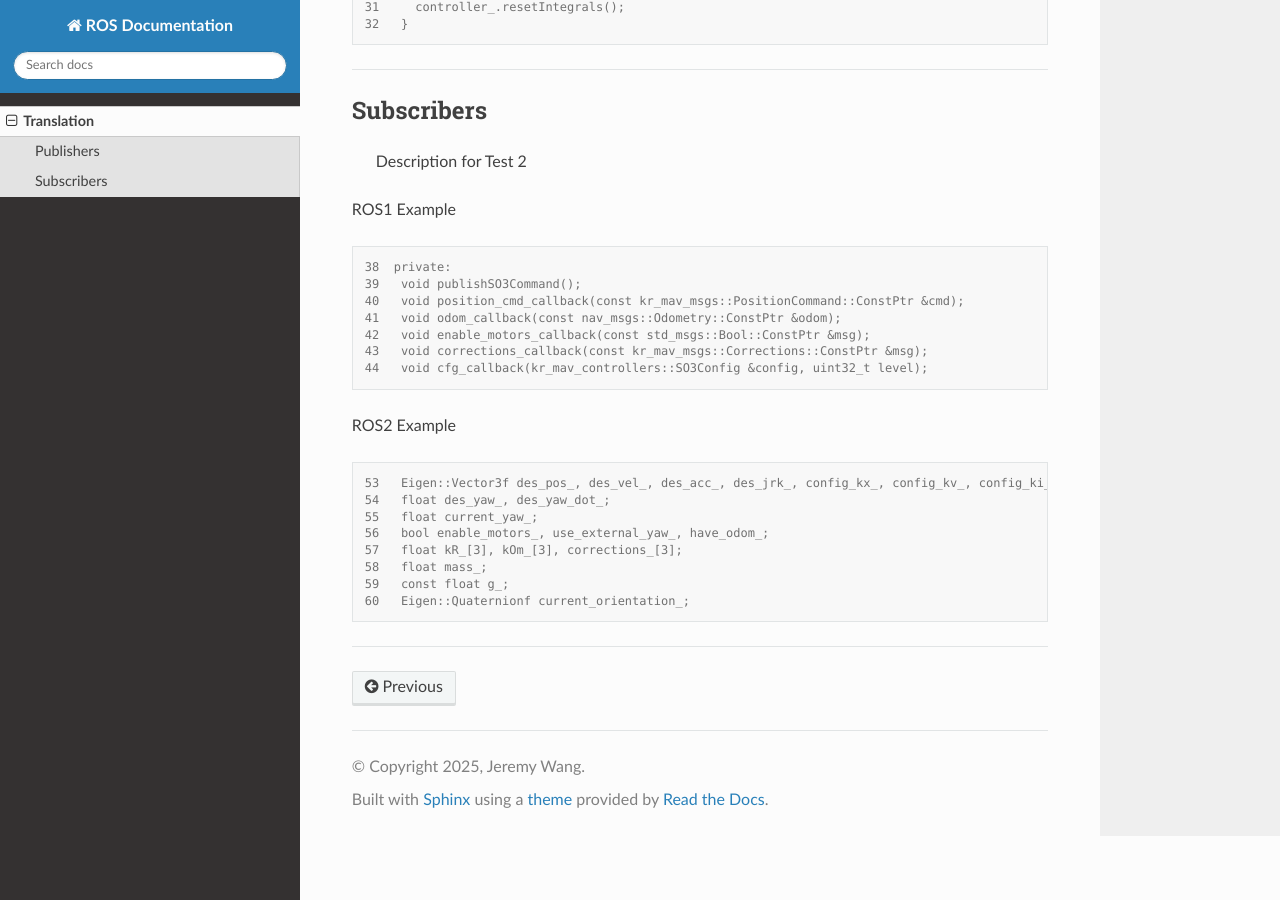
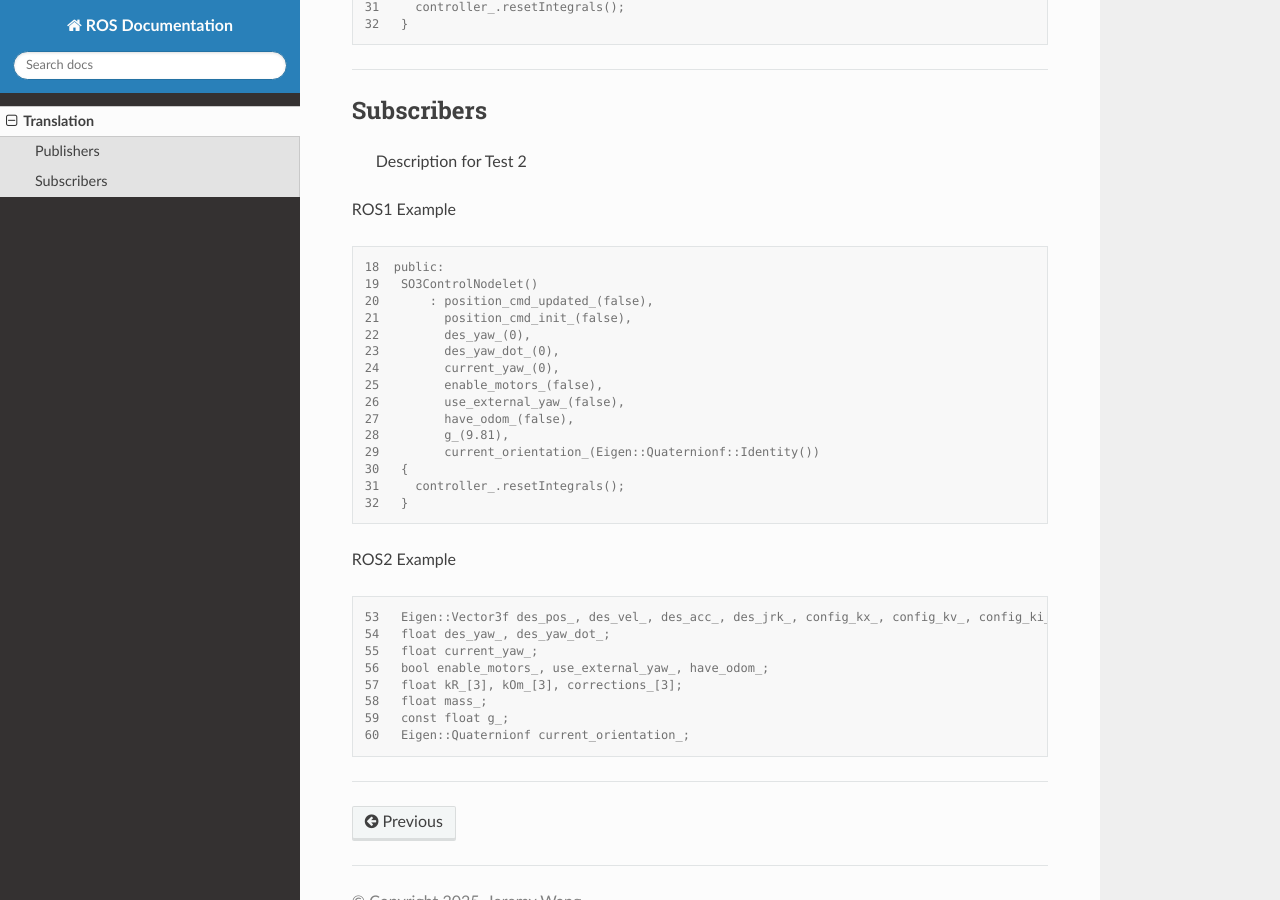
Before and after one commit to jerewang2/ROS1-to-ROS2, a Sphinx documentation site: the page built from docs/source/translation.rst, in a window 1280 px wide and 900 px high, scrolled down 508 px. Built offline with Sphinx 7.4.7 and the Read the Docs theme 3.1.0, drawn with Linux system fonts in a browser that asks for light colours.

Commit message:
Auto-update translation.rst from CSV

```diff
--- a/docs/source/translation.rst
+++ b/docs/source/translation.rst
@@ -38,13 +38,21 @@ ROS1 Example
 
 .. code-block:: console
 
-   38  private:
-   39   void publishSO3Command();
-   40   void position_cmd_callback(const kr_mav_msgs::PositionCommand::ConstPtr &cmd);
-   41   void odom_callback(const nav_msgs::Odometry::ConstPtr &odom);
-   42   void enable_motors_callback(const std_msgs::Bool::ConstPtr &msg);
-   43   void corrections_callback(const kr_mav_msgs::Corrections::ConstPtr &msg);
-   44   void cfg_callback(kr_mav_controllers::SO3Config &config, uint32_t level);
+   18  public:
+   19   SO3ControlNodelet()
+   20       : position_cmd_updated_(false),
+   21         position_cmd_init_(false),
+   22         des_yaw_(0),
+   23         des_yaw_dot_(0),
+   24         current_yaw_(0),
+   25         enable_motors_(false),
+   26         use_external_yaw_(false),
+   27         have_odom_(false),
+   28         g_(9.81),
+   29         current_orientation_(Eigen::Quaternionf::Identity())
+   30   {
+   31     controller_.resetIntegrals();
+   32   }
 
 ROS2 Example
 
```
